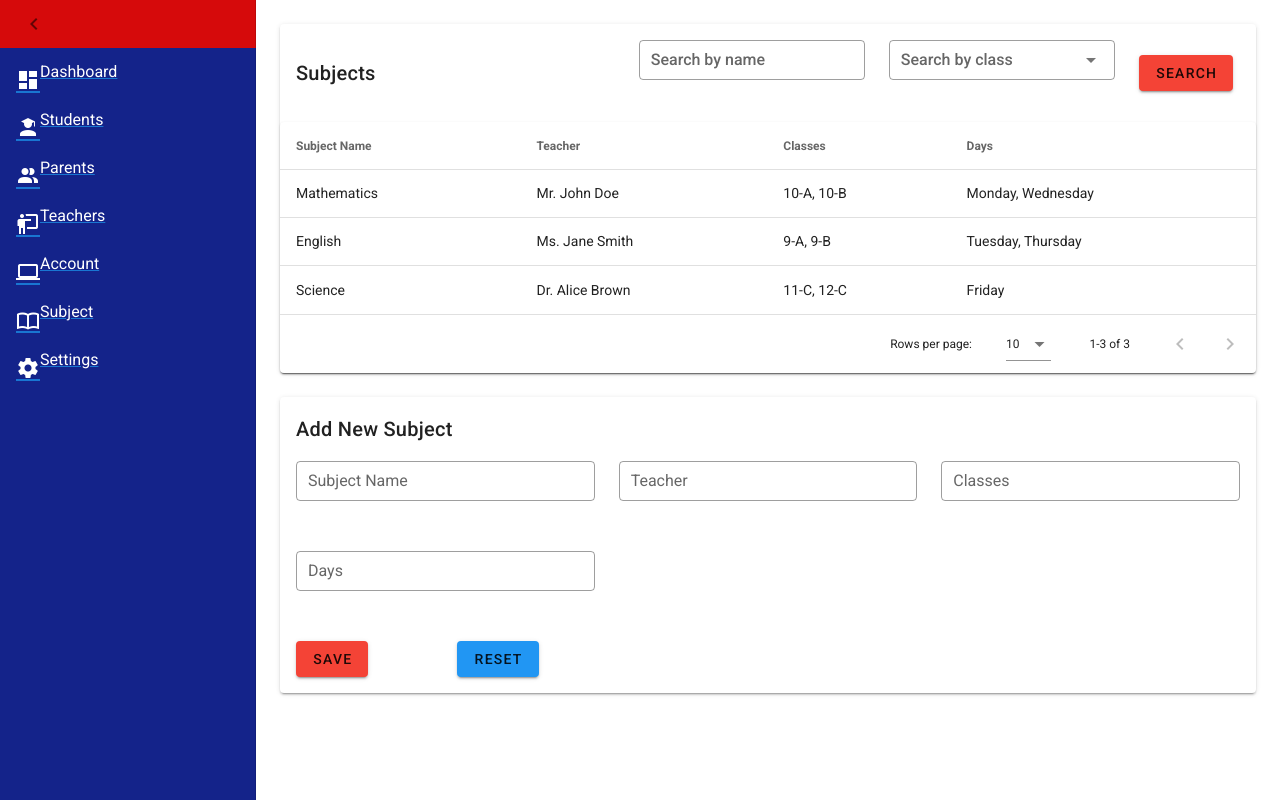
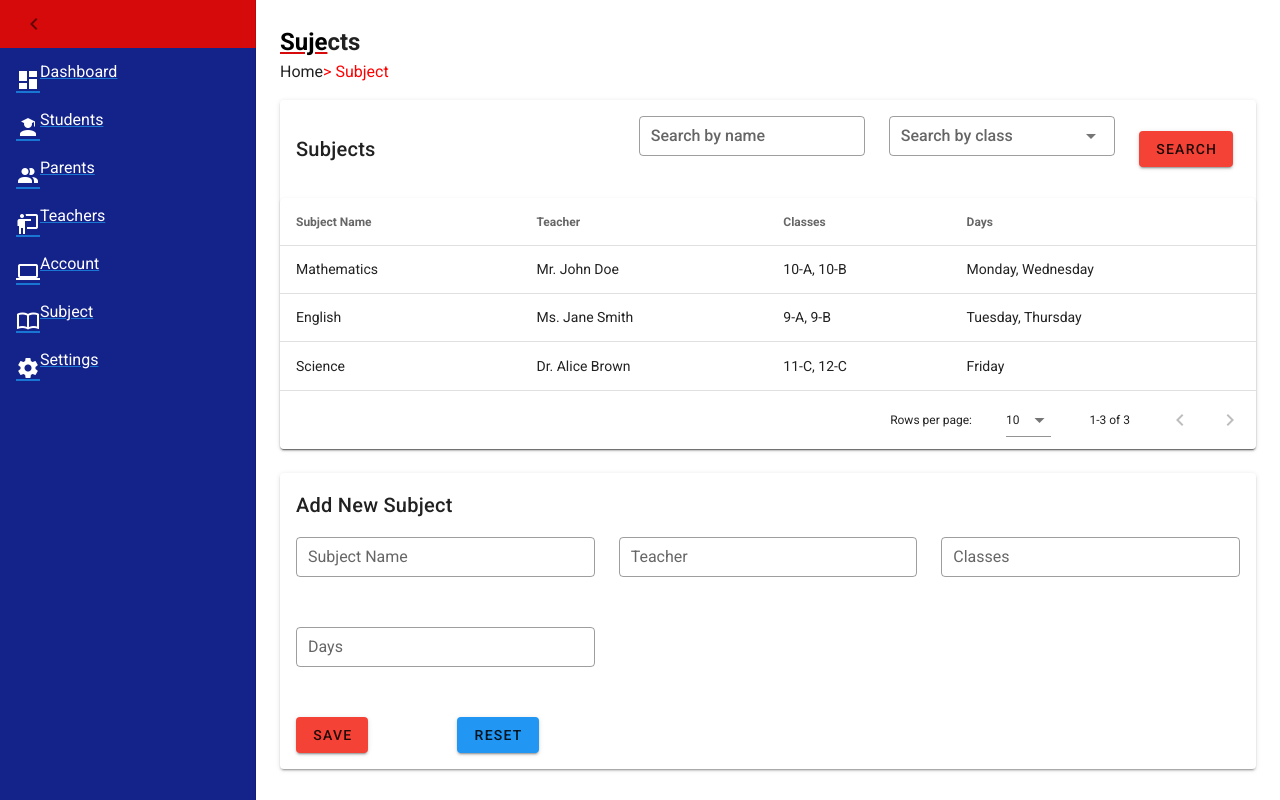
Before and after one commit to SchoolManagmentCN/frontend-school, a Nuxt app: page /dashboard/adminSubjects in a window 1280 px wide. Built offline with nearby package versions, Linux system fonts and the light colour scheme.

Commit message:
Se agregaron detalles a las vistas

```diff
--- a/components/ui/AllParents.vue
+++ b/components/ui/AllParents.vue
@@ -1,5 +1,11 @@
 <template>
   <v-container>
+    <h2 class="h2-style">
+      <span class="subrayado-rojo">Pare</span>nts
+    </h2>
+    <p class="p-style">
+      Home<span style="color: red;">> All Parents</span>
+    </p>
     <v-card>
       <v-card-title>
         <v-row class="align-center" style="width: 100%;">
@@ -107,5 +113,9 @@ export default {
 </script>
 
 <style scoped>
-/* Estilos opcionales para mejor presentación */
+.subrayado-rojo {
+  color: black;
+  text-decoration: underline;
+  text-decoration-color: #D60A0B;
+}
 </style>
--- a/components/ui/AllStudents.vue
+++ b/components/ui/AllStudents.vue
@@ -1,5 +1,11 @@
 <template>
   <v-container>
+    <h2 class="h2-style">
+      <span class="subrayado-rojo">Stud</span>ents
+    </h2>
+    <p class="p-style">
+      Home<span style="color: red;">> All Students</span>
+    </p>
     <v-card class="pa-4">
       <!-- Título de la tabla -->
       <v-card-title class="text-h5">
--- a/components/ui/AllSubjects.vue
+++ b/components/ui/AllSubjects.vue
@@ -1,5 +1,11 @@
 <template>
   <v-container>
+    <h2 class="h2-style">
+      <span class="subrayado-rojo">Suje</span>cts
+    </h2>
+    <p class="p-style">
+      Home<span style="color: red;">> Subject</span>
+    </p>
     <v-card>
       <v-card-title>
         <span class="text-h6">Subjects</span>
@@ -92,4 +98,9 @@ export default {
 </script>
 
 <style scoped>
+.subrayado-rojo {
+  color: black;
+  text-decoration: underline;
+  text-decoration-color: #D60A0B;
+}
 </style>
--- a/components/ui/AllTeachers.vue
+++ b/components/ui/AllTeachers.vue
@@ -1,5 +1,11 @@
 <template>
   <v-container>
+    <h2 class="h2-style">
+      <span class="subrayado-rojo">Teac</span>hers
+    </h2>
+    <p class="p-style">
+      Home<span style="color: red;">> All Teachers</span>
+    </p>
     <v-card>
       <v-card-title>
         <v-row class="align-center" style="width: 100%;">
@@ -145,5 +151,9 @@ export default {
 </script>
 
 <style scoped>
-/* Estilos opcionales para mejor presentación */
+.subrayado-rojo {
+  color: black;
+  text-decoration: underline;
+  text-decoration-color: #D60A0B;
+}
 </style>
--- a/components/ui/SysSettings.vue
+++ b/components/ui/SysSettings.vue
@@ -1,5 +1,11 @@
 <template>
   <v-container>
+    <h2 class="h2-style">
+      <span class="subrayado-rojo">Sett</span>ings
+    </h2>
+    <p class="p-style">
+      Home<span style="color: red;">> Settings</span>
+    </p>
     <div class="user-settings">
       <!-- Portada -->
       <div class="cover-photo" />
@@ -109,6 +115,12 @@ export default {
 </script>
 
 <style scoped>
+.subrayado-rojo {
+  color: black;
+  text-decoration: underline;
+  text-decoration-color: #D60A0B;
+}
+
 .user-settings {
   display: flex;
   flex-direction: column;
--- a/components/ui/admindashboard.vue
+++ b/components/ui/admindashboard.vue
@@ -3,10 +3,12 @@
     <v-container>
       <v-row>
         <v-col>
-          <h1 style="font-weight: bold; text-decoration: underline; text-decoration-color: red;">
-            Admin Dashboard
-          </h1>
-          <p>Home</p>
+          <h2 class="h2-style">
+            <span class="subrayado-rojo">Admin</span> Dashboard
+          </h2>
+          <p class="p-style">
+            Home
+          </p>
         </v-col>
       </v-row>
       <v-row>
@@ -162,6 +164,12 @@ export default {
 </script>
 
 <style>
+.subrayado-rojo {
+  color: black;
+  text-decoration: underline;
+  text-decoration-color: #D60A0B;
+}
+
 .v-card {
   box-shadow: 0 4px 8px rgba(0, 0, 0, 0.1);
   border-radius: 8px;
--- a/components/ui/expense.vue
+++ b/components/ui/expense.vue
@@ -1,11 +1,13 @@
 <template>
   <v-main>
     <v-app>
-      <h1 style="font-weight: bold; text-decoration: underline; text-decoration-color: red;">
-        Account
-      </h1>
-      <p>Home  > Student Fees</p>
       <v-container>
+        <h2 class="h2-style">
+          <span class="subrayado-rojo">Acc</span>ount
+        </h2>
+        <p class="p-style">
+          Home<span style="color: red;">> Expenses</span>
+        </p>
         <v-card class="pa-4">
           <v-card-title class="text-h5">
             All Expense
--- a/components/ui/studentfees.vue
+++ b/components/ui/studentfees.vue
@@ -2,6 +2,12 @@
   <v-main>
     <v-app>
       <v-container>
+        <h2 class="h2-style">
+          <span class="subrayado-rojo">Acco</span>unt
+        </h2>
+        <p class="p-style">
+          Home<span style="color: red;">> Student Fees</span>
+        </p>
         <v-card class="pa-4">
           <v-card-title class="text-h5">
             All Students Fees Data
@@ -114,4 +120,9 @@ export default {
 </script>
 
 <style>
+.subrayado-rojo {
+  color: black;
+  text-decoration: underline;
+  text-decoration-color: #D60A0B;
+}
 </style>
```
